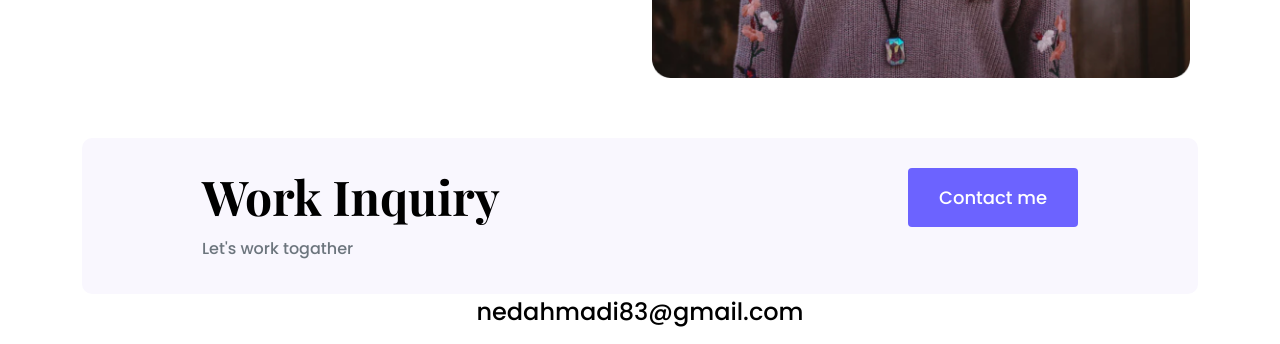
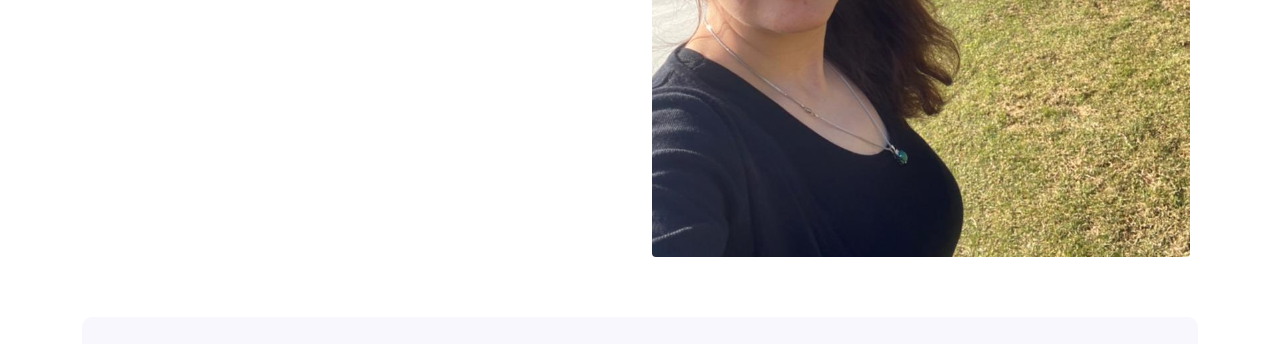
Before and after one commit to nedahmadi/Portfolio-project, a plain HTML site: page about.html in a window 1280 px wide. Shown: the part 600-944 px from the top of the page. Drawn offline with nearby package versions, Linux system fonts and the light colour scheme.

Commit message:
edited photo

```diff
--- a/about.html
+++ b/about.html
@@ -87,7 +87,7 @@
           </div>
         </div>
         <div class="col-lg-6">
-          <img src="images/patricia.png" alt="" class="img-fluid" />
+          <img src="images/GJFI1470.JPG" alt="" class="img-fluid rounded" />
         </div>
       </div>
     </div>
```
Also changed, not shown: images/GJFI1470.JPG (added), images/artistic png.jpg (added), 1 other file.
